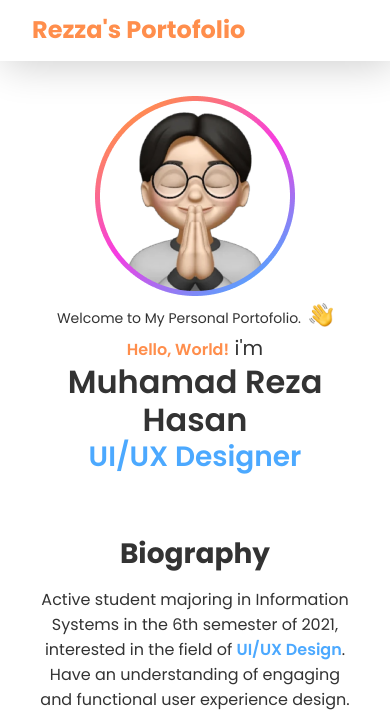
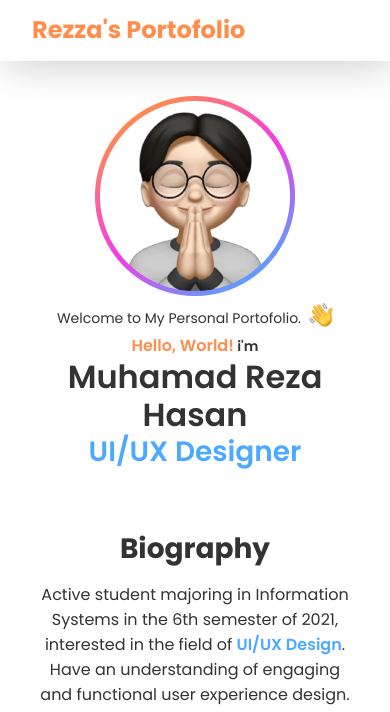
Before and after one commit to rezzzahasan/rezzzahasan.github.io, a plain HTML site: page index.html in a window 390 px wide. Shown: the top 712 px of the page. Drawn offline with Linux system fonts and the light colour scheme; some icons are missing.

Commit message:
mengubah font size di pre tittle

```diff
--- a/style.css
+++ b/style.css
@@ -348,6 +348,10 @@ a {
     font-size: 14px;
     gap: 8px;
   }
+  .hello-world {
+    font-size: 14px;
+    font-weight: 600;
+  }
   .waving-hand {
     max-width: 24px;
   }
```
